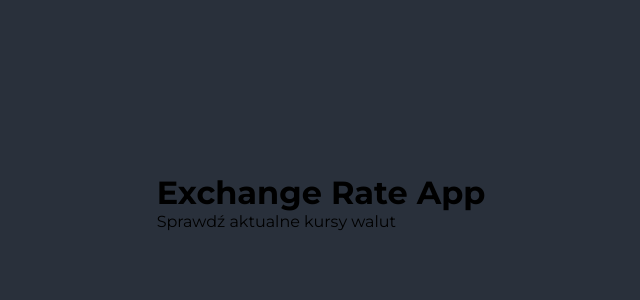
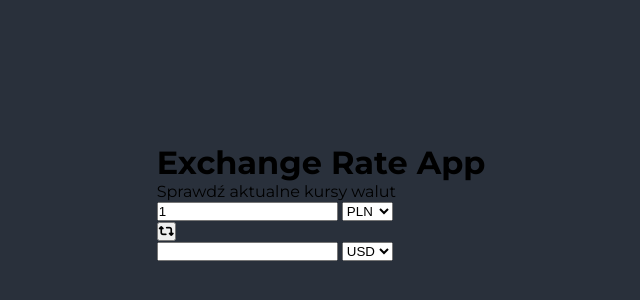
Before and after one commit to Lukas8024/ExchangeRate, a plain HTML site: page index.html in a window 1280 px wide. Shown: the part 198-498 px from the top of the page, without its empty margins (319-959 px from the left). Drawn offline with Linux system fonts and the light colour scheme.

Commit message:
add section one and two

```diff
--- a/index.html
+++ b/index.html
@@ -15,10 +15,43 @@
 
 <body>
 
-<div class="wrapper">
-    <h1>Exchange Rate App</h1>
-    <p>Sprawdź aktualne kursy walut</p>
-</div>
+    <div class="wrapper">
+        <h1>Exchange Rate App</h1>
+        <p>Sprawdź aktualne kursy walut</p>
+
+        <div class="app-body">
+
+            <div class="section-left">
+                <input type="number" class="amount-one" value="1">
+                <select id="currency-one">
+                    <option value="PLN" selected>PLN</option>
+                    <option value="USD">USD</option>
+                    <option value="GBP">GBP</option>
+                    <option value="EUR">EUR</option>
+                    <option value="CHF">CHF</option>
+                </select>
+            </div>
+
+            <button class="swap">
+                <i class="fas fa-retweet"></i>
+            </button>
+
+            <div class="section-right">
+                <input type="number" class="amount-two">
+                <select id="currency-two">
+                    <option value="PLN">PLN</option>
+                    <option value="USD" selected>USD</option>
+                    <option value="GBP">GBP</option>
+                    <option value="EUR">EUR</option>
+                    <option value="CHF">CHF</option>
+                </select>
+            </div>
+
+
+            <p class="rate-info"></p>
+        </di>
+    </div>
+
     <script src="script.js"></script>
 </body>
 
```
